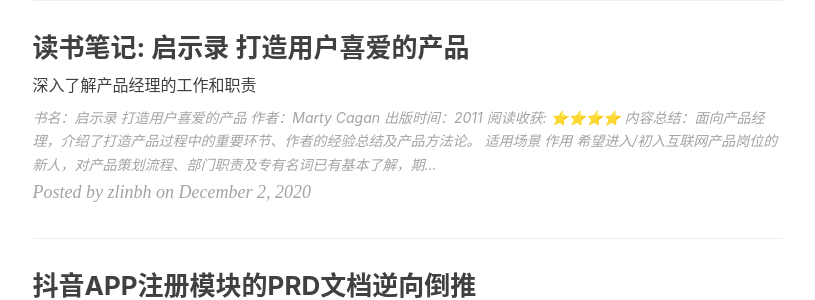
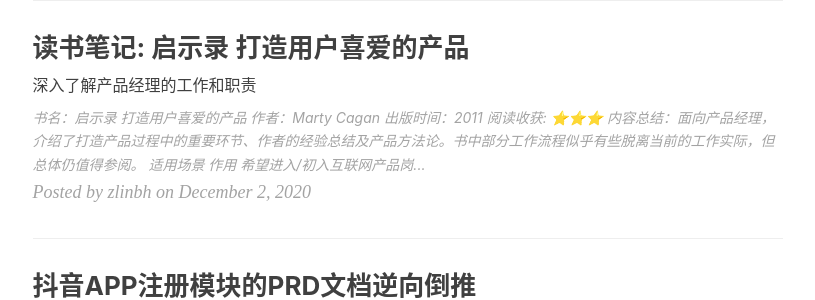
Before and after one commit to zlinbh/zlinbh.github.io, a Jekyll site: the page built from index.html, in a window 1280 px wide and 900 px high, scrolled down 1070 px. Shown: the part 151-451 px from the top of the window, without its empty margins (135-950 px from the left). Built offline with Jekyll 4.4.1, drawn with Linux system fonts in a browser that asks for light colours; nearby versions of some CDN libraries; the list of posts is cut into pages by our own code; comment, search, counter and statistics services are not loaded.

Commit message:
Update 2020-12-02-Inspired.md

```diff
--- a/_posts/2020-12-02-Inspired.md
+++ b/_posts/2020-12-02-Inspired.md
@@ -18,9 +18,9 @@ tags:
 
 ***
 
-**阅读收获**: ⭐⭐⭐⭐
+**阅读收获**: ⭐⭐⭐
 
-**内容总结**：面向产品经理，介绍了打造产品过程中的重要环节、作者的经验总结及产品方法论。
+**内容总结**：面向产品经理，介绍了打造产品过程中的重要环节、作者的经验总结及产品方法论。书中部分工作流程似乎有些脱离当前的工作实际，但总体仍值得参阅。
 
 | 适用场景                                                     | 作用                                                  |
 | ------------------------------------------------------------ | ----------------------------------------------------- |
```
